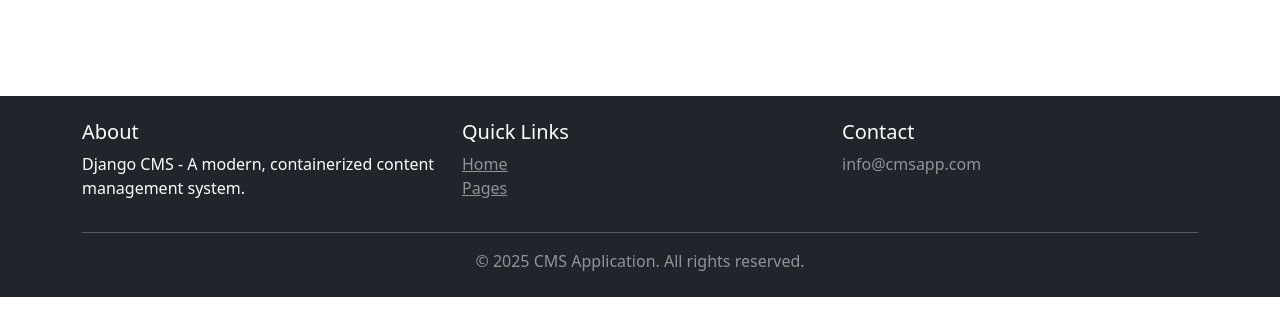
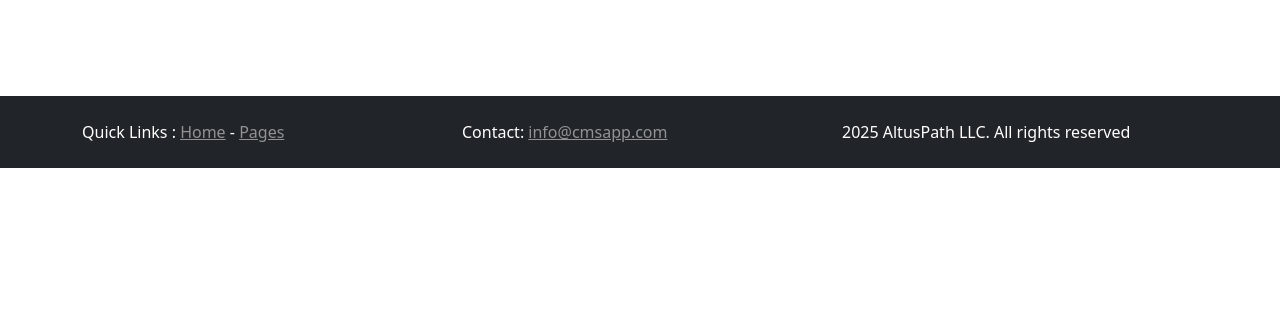
Before and after one commit to cjgarness/cmsapp, a Django app: template templates/base.html in a window 1280 px wide. Shown: the part 56-392 px from the top of the page. Run offline with Django 5.2, Linux system fonts and the light colour scheme; the template is opened without the code that fills it, so the values that code supplies are empty.

Commit message:
fixed some css color issues

```diff
--- a/templates/includes/footer.html
+++ b/templates/includes/footer.html
@@ -2,22 +2,12 @@
     <div class="container">
         <div class="row">
             <div class="col-md-4">
-                <h5>About</h5>
-                <p>Django CMS - A modern, containerized content management system.</p>
+                Quick Links : <a href="{% url 'pages:homepage' %}" class="text-white-50">Home</a> - <a href="{% url 'pages:page_list' %}" class="text-white-50">Pages</a>
             </div>
             <div class="col-md-4">
-                <h5>Quick Links</h5>
-                <ul class="list-unstyled">
-                    <li><a href="{% url 'pages:homepage' %}" class="text-white-50">Home</a></li>
-                    <li><a href="{% url 'pages:page_list' %}" class="text-white-50">Pages</a></li>
-                </ul>
+                Contact:  <a href="mailto:info@cmsapp.com" class="text-white-50">info@cmsapp.com</a>
             </div>
-            <div class="col-md-4">
-                <h5>Contact</h5>
-                <p class="text-white-50">info@cmsapp.com</p>
-            </div>
+            <div class="col-md-4">2025 AltusPath LLC. All rights reserved</div>
         </div>
-        <hr class="bg-white-50">
-        <p class="text-center text-white-50 mb-0">&copy; 2025 CMS Application. All rights reserved.</p>
-    </div>
+   </div>
 </footer>
```
Also changed, not shown: templates/includes/navbar.html (line endings or trailing spaces).
